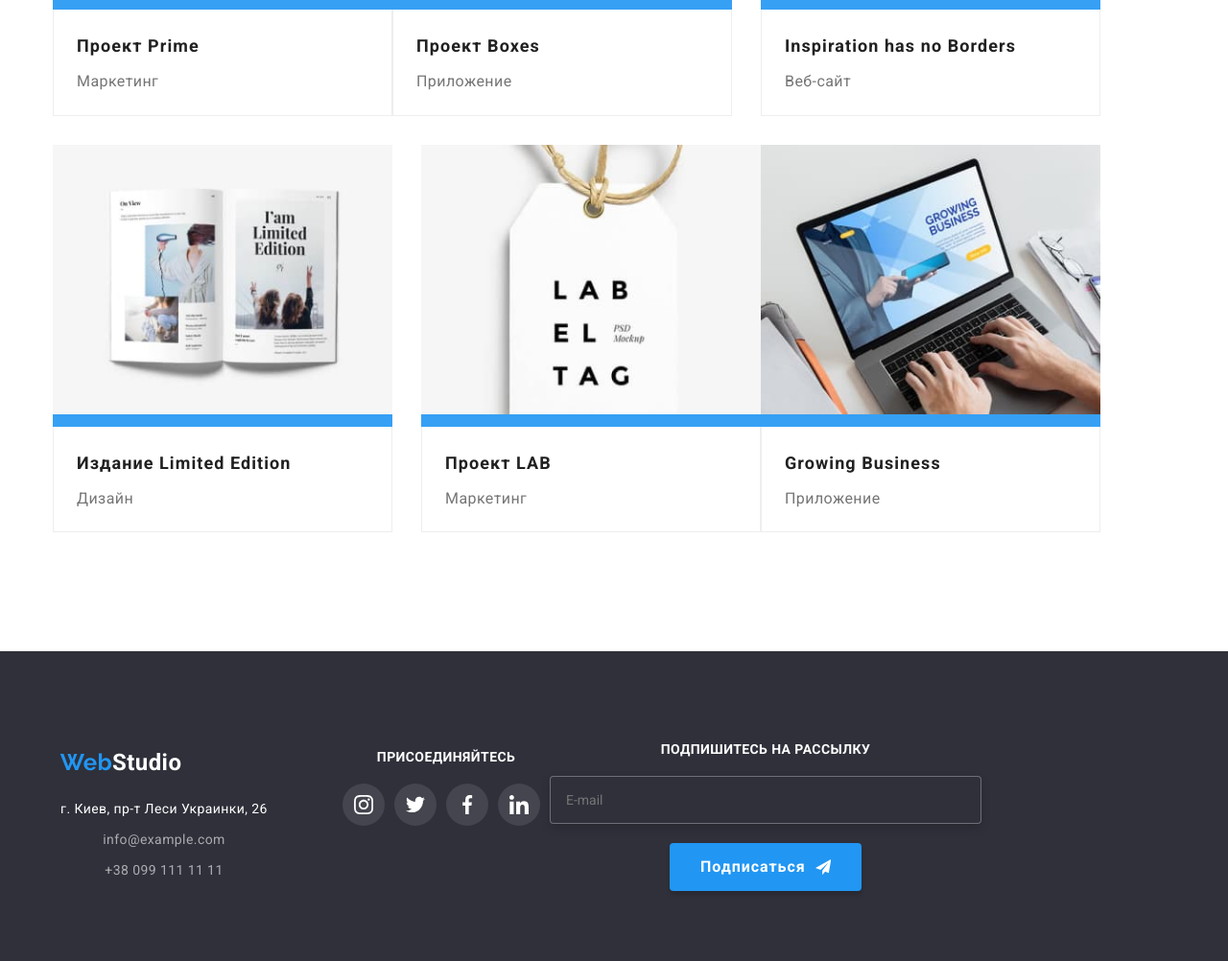
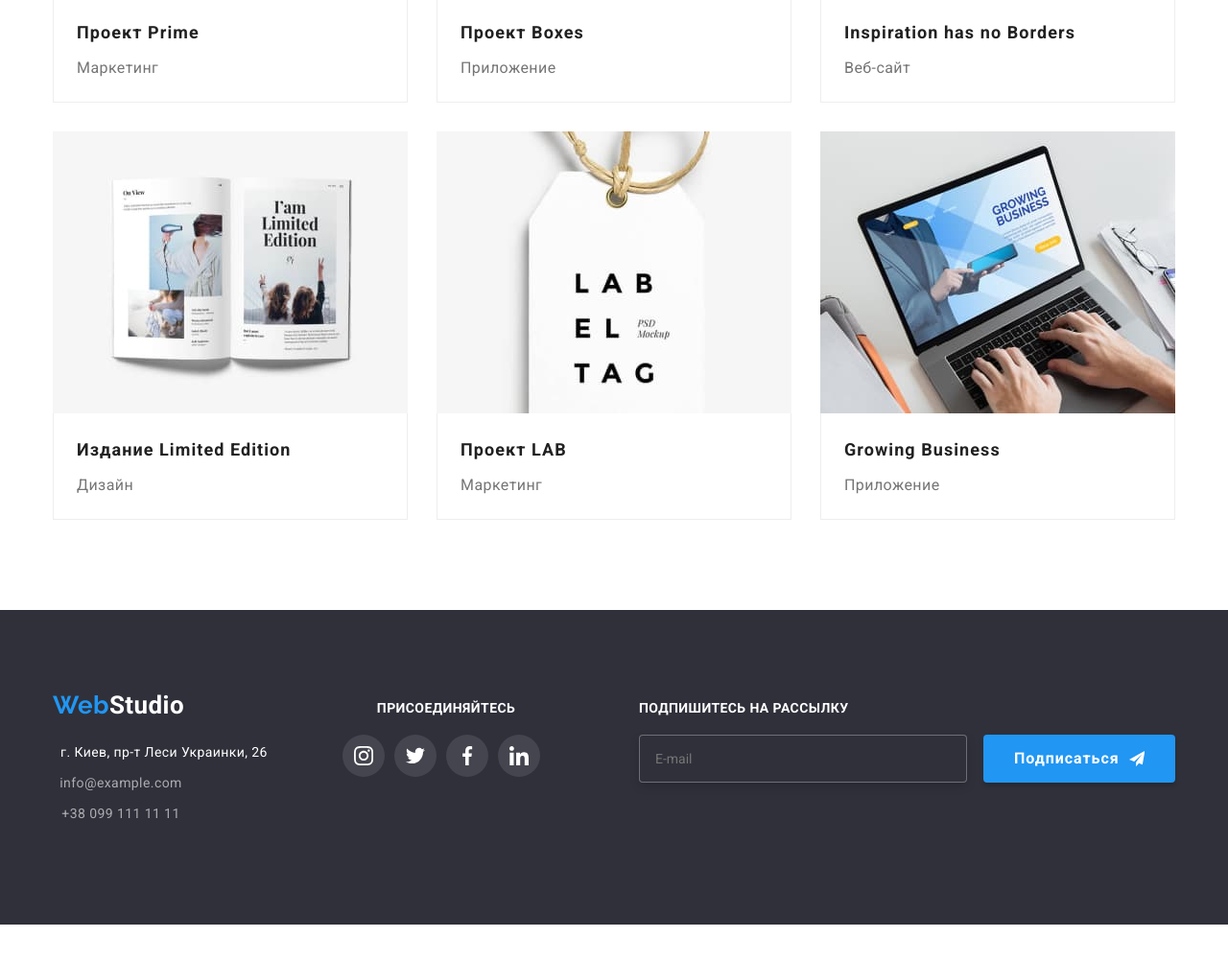
Before and after one commit to andriibeha/goit-markup-hw-08, a plain HTML site: page portfolio.html in a window 1280 px wide. Shown: the part 1014-2016 px from the top of the page at 96% size. After the commit the page ends 1978 px from the top, so only its background shows below. Drawn offline with nearby package versions, Linux system fonts and the light colour scheme.

Commit message:
Deckstop - done

```diff
--- a/sass/component/_footer.scss
+++ b/sass/component/_footer.scss
@@ -201,14 +201,14 @@
 }
 
 @media screen and (min-width: 1200px) {
+  .footer {
+    text-align: left;
+  }
+
   .foot {
     margin-left: 0;
 
     margin-bottom: 0px;
-  }
-
-  .footer .main-nav__logo {
-    margin-left: -90px;
   }
 
   .foot .link {
@@ -217,10 +217,36 @@
     margin-left: 0;
 
     position: relative;
-    left: 0;
+    left: -45px;
   }
 
   .footer .logo-address {
     margin-right: 70px;
+
+    position: relative;
+
+    top: -10px;
+  }
+
+  .footer .join {
+    margin-right: 93px;
+  }
+
+  .signup input {
+    width: 342px;
+
+    margin-right: 17px;
+  }
+
+  .submit .signup {
+    display: flex;
+  }
+
+  .join {
+    margin-bottom: 0;
+  }
+
+  .footer .container {
+    align-items: normal;
   }
 }
--- a/sass/component/_header.scss
+++ b/sass/component/_header.scss
@@ -42,6 +42,9 @@
 
   @media screen and (min-width: 1200px) {
     & {
+      font-size: 26px;
+      line-height: 31px;
+
       margin-right: 93px;
     }
   }
--- a/sass/component/_portfolio.scss
+++ b/sass/component/_portfolio.scss
@@ -145,3 +145,32 @@
     margin-bottom: 30px;
   }
 }
+
+/*Deckstop*/
+@media screen and (min-width: 1200px) {
+  .categories-button .categories {
+    margin-bottom: 50px;
+
+    justify-content: center;
+  }
+
+  .cards--item {
+    width: 370px;
+  }
+
+  .cards .cards-wraper-first {
+    height: auto;
+  }
+
+  .cards--item:nth-child(2n) {
+    margin-right: 30px;
+  }
+
+  .cards--item:nth-child(3n) {
+    margin-right: 0;
+  }
+
+  .cards--item:nth-last-child(-n + 3) {
+    margin-bottom: 0;
+  }
+}
--- a/sass/utils/_modal.scss
+++ b/sass/utils/_modal.scss
@@ -227,3 +227,29 @@
 .modal .icon-checkbox {
   margin-left: -24px;
 }
+
+@media screen and (min-width: 1200px) {
+  .hero .modal {
+    width: 528px;
+  }
+
+  .modal-list input {
+    width: 448px;
+  }
+
+  .modal-form {
+    padding-right: 0;
+    padding-left: 0;
+  }
+
+  .modal .label-check {
+    font-size: 14px;
+    line-height: 24px;
+
+    margin-left: 10px;
+  }
+
+  .modal .button--primary {
+    width: 200px;
+  }
+}
```
Also changed, not shown: css/main.css, css/main.min.css, 2 other files.
